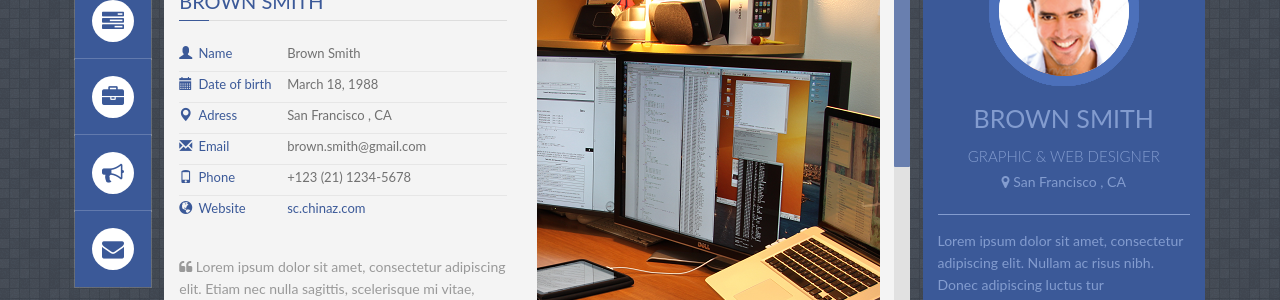
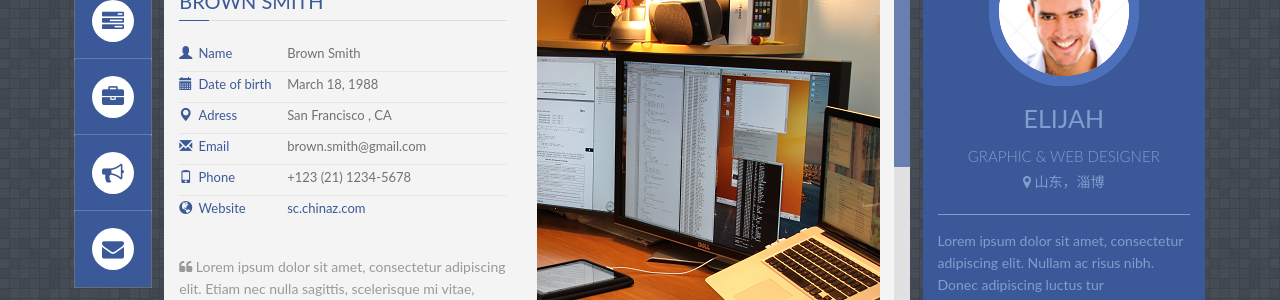
Before and after one commit to Elijah3513/elijah3513.github.io, a Jekyll site: the page built from index.html, in a window 1280 px wide. Shown: the part 252-552 px from the top of the page. Built offline with Jekyll 4.4.1, drawn with Linux system fonts in a browser that asks for light colours; some web fonts are replaced.

Commit message:
update config

```diff
--- a/_config.yml
+++ b/_config.yml
@@ -1,14 +1,14 @@
 
-title: My Resume
-url: 'http://junlulocky.com'
-baseurl: '/PanelCV' #change it according to your repository name
+title: 简历
+url: 'https://elijah12138.github.io/'
+baseurl: '/Elijah3513' #change it according to your repository name
 
 
 
 # Profile information
-yourname: Brown Smith  ## put your name
+yourname: Elijah
 title: 'GRAPHIC &amp; WEB DESIGNER'  ## your title
-location: San Francisco , CA
+location: 山东，淄博
 
 
 ## Social Profiles
```
